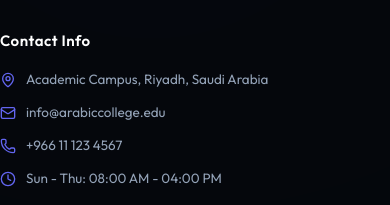
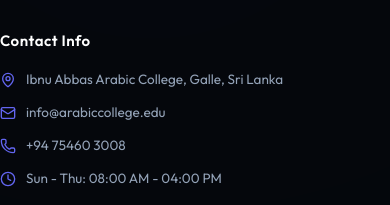
Before and after one commit to Ahsen2001/Arabic_college, a React (Vite) app in the folder frontend/: page / in a window 390 px wide. Shown: the part 3053-3258 px from the top of the page. Built offline with nearby package versions, Linux system fonts and the light colour scheme; no server answers.

Commit message:
feat: add responsive footer component with brand info, quick links, and contact details

```diff
--- a/frontend/src/components/Footer.tsx
+++ b/frontend/src/components/Footer.tsx
@@ -36,7 +36,7 @@
             <ul className="contact-list">
               <li>
                 <MapPin size={16} className="contact-icon" />
-                <span>Academic Campus, Riyadh, Saudi Arabia</span>
+                <span>Ibnu Abbas Arabic College, Galle, Sri Lanka</span>
               </li>
               <li>
                 <Mail size={16} className="contact-icon" />
@@ -44,7 +44,7 @@
               </li>
               <li>
                 <Phone size={16} className="contact-icon" />
-                <span>+966 11 123 4567</span>
+                <span>+94 75460 3008</span>
               </li>
               <li>
                 <Clock size={16} className="contact-icon" />
```
